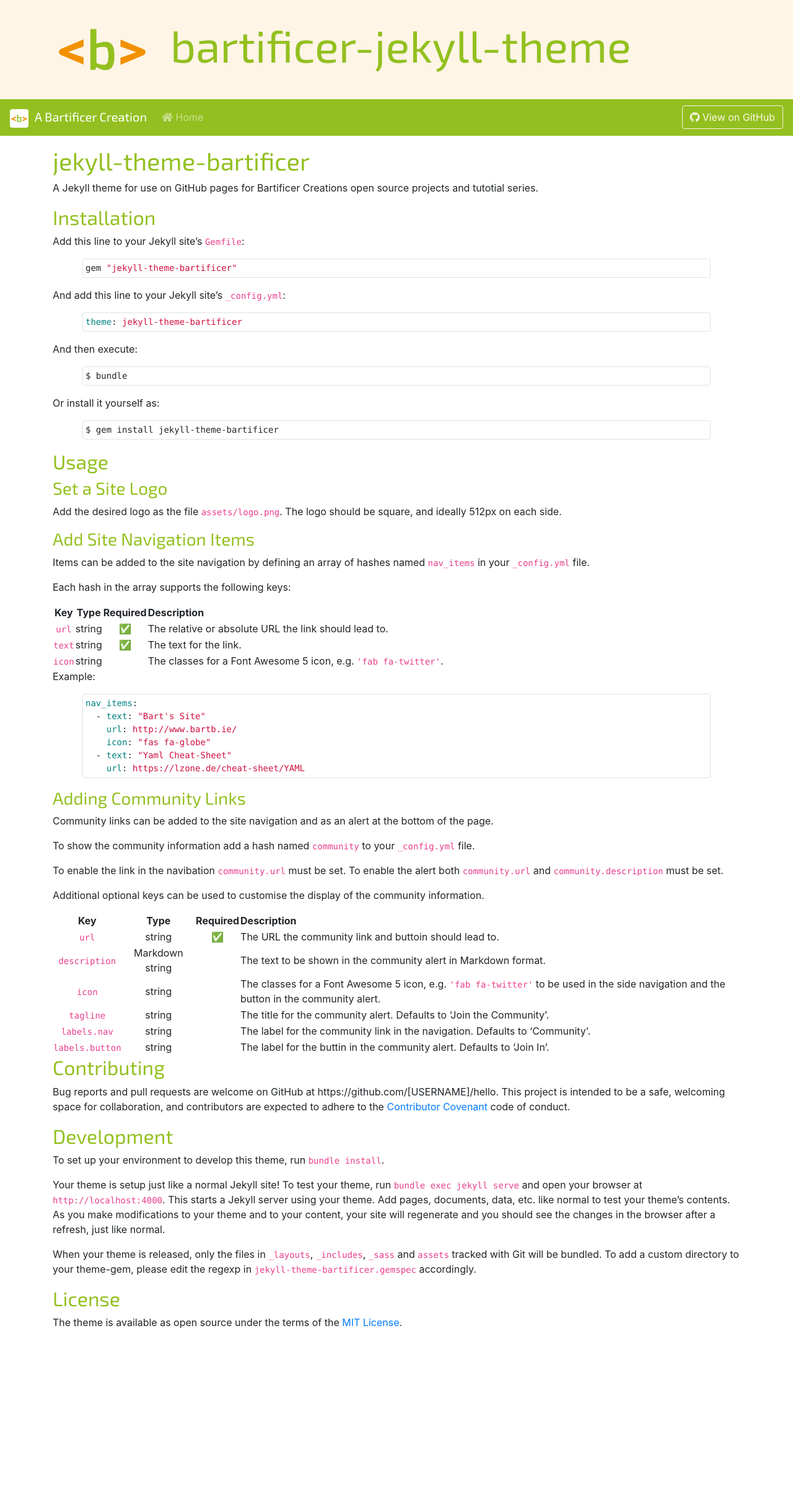
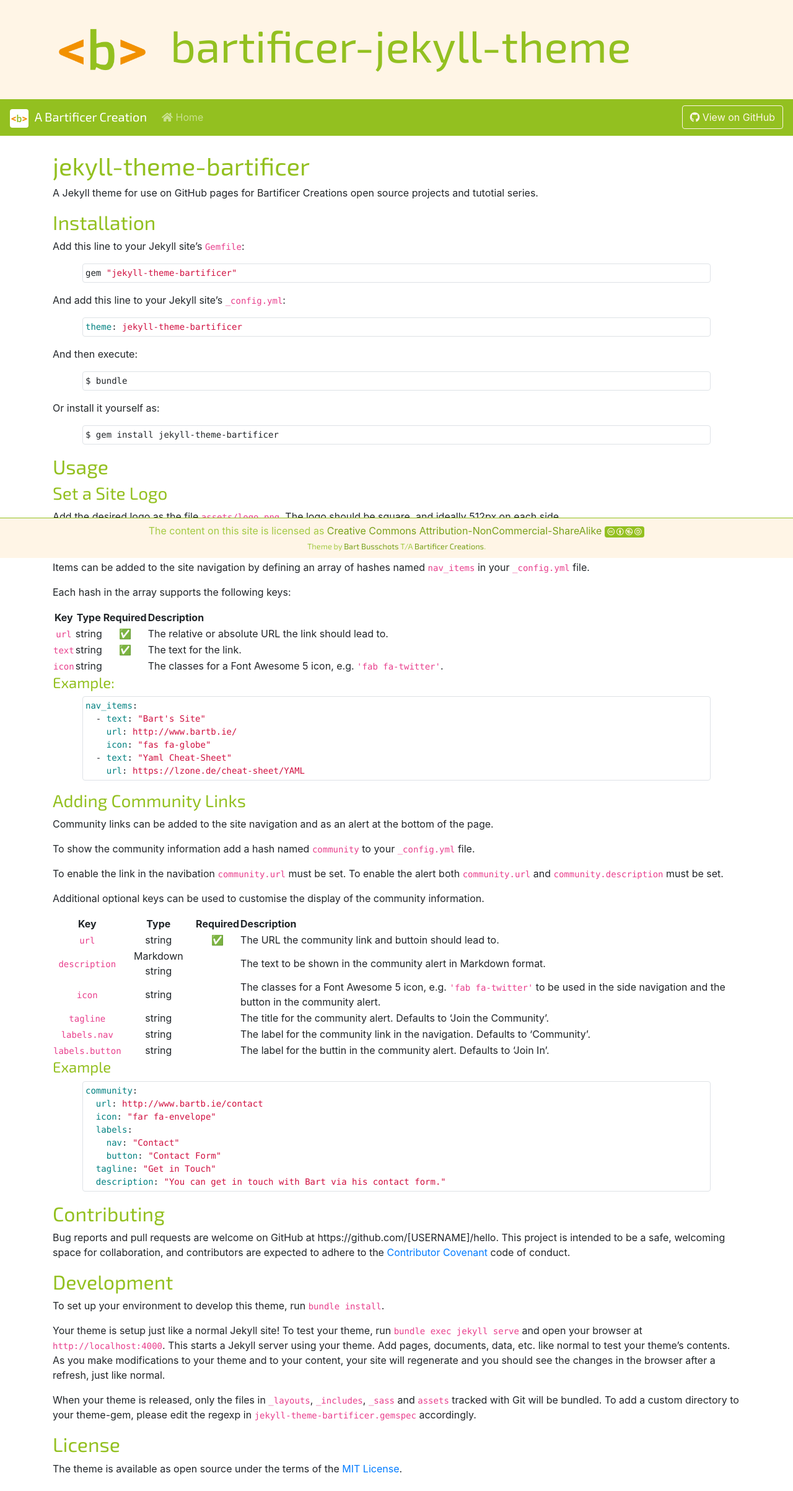
Before and after one commit to bartificer/bartificer-jekyll-theme, a Jekyll site: the page built from README.md, in a window 1280 px wide. Shown: the whole page at 62% size. Built offline with Jekyll 4.4.1, drawn with Linux system fonts in a browser that asks for light colours; nearby versions of some CDN libraries; our own code applies the rules of GitHub Pages for plain Markdown files; before the commit the page ends 2161 px from its top, so only the background shows below that.

Commit message:
Added Footer

````diff
--- a/README.md
+++ b/README.md
@@ -43,7 +43,7 @@
 | `text` | string | ✅ | The text for the link. |
 | `icon` | string | | The classes for a Font Awesome 5 icon, e.g. `'fab fa-twitter'`. |
 
-Example:
+#### Example:
 
 ```yaml
 nav_items:
@@ -74,6 +74,19 @@
 | `labels.nav` | string | | The label for the community link in the navigation. Defaults to 'Community'. |
 | `labels.button` | string | | The label for the buttin in the community alert. Defaults to 'Join In'. |
 
+#### Example
+
+```yaml
+community:
+  url: http://www.bartb.ie/contact
+  icon: "far fa-envelope"
+  labels:
+    nav: "Contact"
+    button: "Contact Form"
+  tagline: "Get in Touch"
+  description: "You can get in touch with Bart via his contact form."
+```
+
 ## Contributing
 
 Bug reports and pull requests are welcome on GitHub at https://github.com/[USERNAME]/hello. This project is intended to be a safe, welcoming space for collaboration, and contributors are expected to adhere to the [Contributor Covenant](http://contributor-covenant.org) code of conduct.
--- a/_layouts/default.html
+++ b/_layouts/default.html
@@ -72,11 +72,11 @@
         </button>
     </nav>
 
-    <main class="container mt-3">
+    <main class="container my-4">
         {{ content }}
 
         {% if site.community.description and site.community.url %}
-        <div class="alert alert-info">
+        <div class="alert alert-info mt-5">
             <h1 class="alert-heading h4">{{ site.community.tagline | default: 'Join the Community' }}</h1>
             {{ site.community.description | markdownify }}
             <p><a href="{{ site.community.url }}" class="btn btn-primary">
@@ -87,6 +87,30 @@
         {% endif %}
     </main>
 
+    <footer class="fixed-bottom bg-accent-light border-top border-accent">
+        <div class="container py-2">
+            <div class="row text-muted-accent text-center">
+                <div class="col-12">
+                    <span class="d-none d-md-inline">The content on this site is licensed as</span>
+                    <a href="https://creativecommons.org/licenses/by-nc-sa/4.0/" target="_blank">
+                        Creative Commons
+                        <span class="d-none d-sm-inline d-md-none d-lg-inline">Attribution-NonCommercial-ShareAlike</span>
+                        <span class="d-sm-none d-md-inline d-lg-none">By-NC-SA</span>
+                    </a>
+                    <a href="https://creativecommons.org/licenses/by-nc-sa/4.0/" target="_blank" class="badge badge-accent text-accent-light lead" aria-label="Creative Commons Icons">
+                        <i class="fab fa-creative-commons" aria-label="CC"></i>
+                        <i class="fab fa-creative-commons-by" aria-label="By"></i>
+                        <i class="fab fa-creative-commons-nc-eu" aria-label="NC"></i>
+                        <i class="fab fa-creative-commons-sa" aria-label="SA"></i>
+                    </a>
+                </div>
+                <div class="col-12 font-bartificer">
+                    <small>Theme by <a href="http://bartb.ie/" target="_blank">Bart Busschots</a> T/A <a href="https://bartificer.net/" target="_blank">Bartificer Creations</a>.</small>
+                </div>
+            </div>
+        </div>
+    </footer>
+
     <!-- Include jQuery from local file -->
     <script src="{{site.baseurl}}/assets/jquery-3.4.1.min.js"></script>
 
--- a/assets/main.scss
+++ b/assets/main.scss
@@ -31,9 +31,23 @@
 // define style classes
 //
 
-//
+// The Bartificer font
 .font-bartificer{
     font-family: $font-family-bartificer;
+}
+
+// Muted accented text
+.text-muted-accent{
+    color: theme-color-level(accent, -2);
+
+    a:link, a:visited, a:active{
+        color: theme-color-level(accent, 2);
+        text-decoration: none;
+    }
+    a:hover{
+        color: theme-color-level(accent, 4);
+        text-decoration: underline;
+    }
 }
 
 //
````
